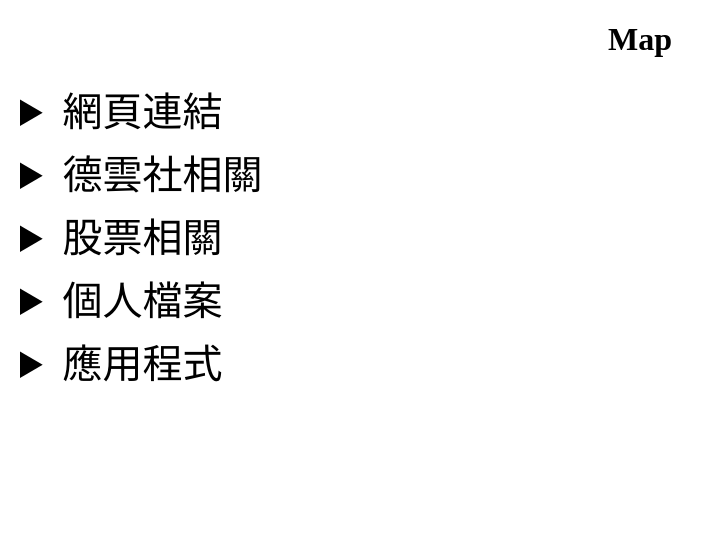
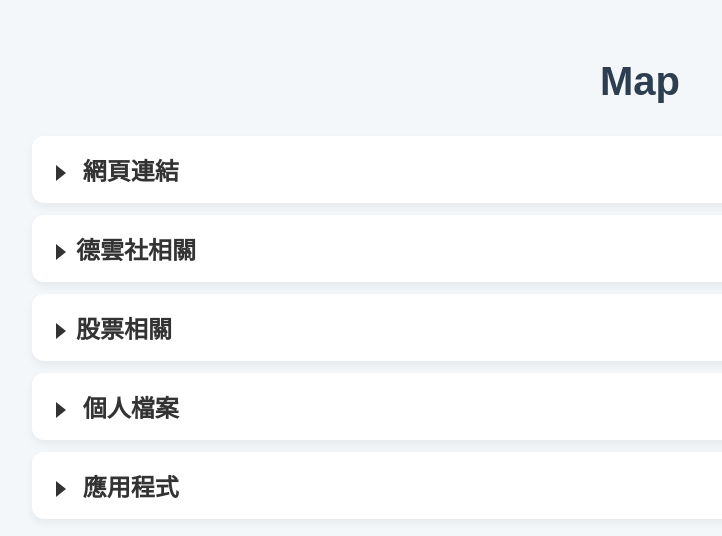
Before and after one commit to Celine10811020/k8r2604, a plain HTML site: page index.html in a window 1280 px wide. Shown: the whole page, without its empty margins (0-722 px from the left). Drawn offline with nearby package versions, Linux system fonts and the light colour scheme; some packages are replaced by stand-ins of ours.

Commit message:
Update style.css

```diff
--- a/style.css
+++ b/style.css
@@ -1,26 +1,81 @@
-body
-{
-  margin: 20px;
-}
+* {
+      box-sizing: border-box;
+      font-family: 'Noto Sans TC', sans-serif;
+    }
 
-#firstLayer
-{
-  margin-top: 5px;
-  margin-bottom: 5px;
-  font-size: 40px;
-}
+    body {
+      margin: 0;
+      padding: 2rem;
+      background: #f4f7f9;
+      color: #333;
+    }
 
-#secondLayer
-{
-  margin-top: 10px;
-  margin-left: 20px;
-  font-size: 30px;
-}
+    h1 {
+      text-align: center;
+      font-size: 2.5rem;
+      margin-bottom: 2rem;
+      color: #2c3e50;
+    }
 
-#thirdLayer
-{
-  margin-top: 10px;
-  margin-left: 40px;
-  margin-bottom: 10px;
-  font-size: 20px;
-}
+    details {
+      background-color: #fff;
+      border-radius: 12px;
+      box-shadow: 0 4px 8px rgba(0, 0, 0, 0.06);
+      margin: 0.75rem 0;
+      padding: 1rem 1.5rem;
+      transition: background-color 0.3s ease;
+    }
+
+    details:hover {
+      background-color: #f0f4f8;
+    }
+
+    summary {
+      font-size: 1.5rem;
+      font-weight: bold;
+      cursor: pointer;
+      outline: none;
+      list-style: none;
+    }
+
+    summary::-webkit-details-marker {
+      display: none;
+    }
+
+    summary::before {
+      content: "";
+      display: inline-block;
+      width: 0;
+      height: 0;
+      margin-right: 10px;
+      border-left: 10px solid #333;
+      border-top: 8px solid transparent;
+      border-bottom: 8px solid transparent;
+      vertical-align: middle;
+      transition: transform 0.2s ease-in-out;
+    }
+
+    details[open] > summary::before {
+      transform: rotate(90deg);
+    }
+
+    a {
+      display: block;
+      margin: 0.5rem 0 0.5rem 1.5rem;
+      font-size: 1rem;
+      text-decoration: none;
+      color: #2980b9;
+      transition: color 0.2s;
+    }
+
+    a:hover {
+      color: #1f618d;
+      text-decoration: underline;
+    }
+
+    hr {
+      border: none;
+      height: 1px;
+      background: #ddd;
+      margin: 2rem 0;
+    }
```
